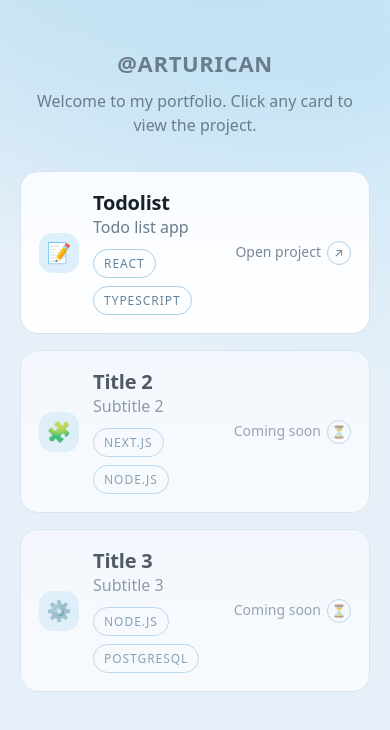
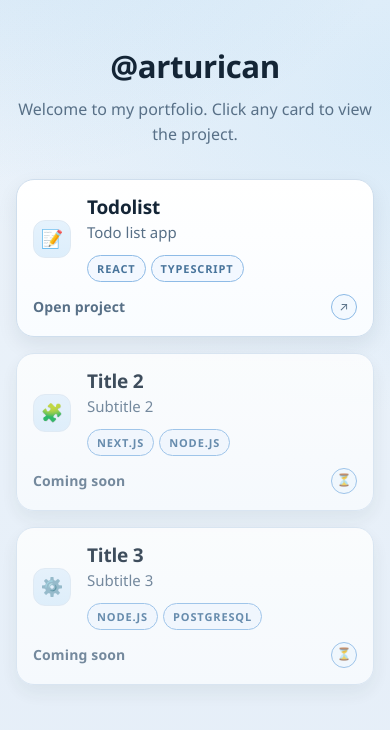
Before and after one commit to arturican/portfolio, a React (Vite) app: page / in a window 390 px wide. Shown: the top 730 px of the page. Built offline with nearby package versions, Linux system fonts and the light colour scheme.

Commit message:
fix(ui): refine card styles, fix disabled card aria-label and mobile stack wrapping

```diff
--- a/src/app/styles/base.css
+++ b/src/app/styles/base.css
@@ -9,17 +9,54 @@ body {
   height: 100%;
 }
 
+html {
+  text-size-adjust: 100%;
+}
+
 body {
   margin: 0;
-  font-family: var(--font);
-  color: var(--text);
+  min-height: 100%;
+  font-family: var(--font-body);
+  color: var(--color-text);
+  font-size: var(--font-size-md);
+  line-height: var(--line-copy);
   background:
-    radial-gradient(920px 620px at 8% -15%, rgba(34, 158, 217, 0.2), transparent 62%),
-    radial-gradient(760px 560px at 95% 8%, rgba(77, 189, 243, 0.18), transparent 60%), var(--bg);
-  line-height: 1.6;
+    radial-gradient(820px 580px at -12% -18%, rgba(12, 132, 214, 0.13), transparent 58%),
+    radial-gradient(740px 520px at 108% 10%, rgba(61, 168, 235, 0.11), transparent 64%),
+    linear-gradient(180deg, var(--color-bg) 0%, var(--color-bg-soft) 100%);
+  -webkit-font-smoothing: antialiased;
+  -moz-osx-font-smoothing: grayscale;
 }
 
 a {
-  color: inherit;
+  color: var(--color-text);
   text-decoration: none;
+  text-decoration-thickness: 1px;
+  text-underline-offset: 3px;
 }
+
+:where(h1, h2, h3, h4, h5, h6) {
+  margin: 0;
+  font-family: var(--font-heading);
+  line-height: var(--line-tight);
+}
+
+p {
+  margin: 0;
+}
+
+:focus-visible {
+  outline: 3px solid color-mix(in oklab, var(--color-focus) 76%, white);
+  outline-offset: 2px;
+}
+
+::selection {
+  color: #03121e;
+  background: color-mix(in oklab, var(--color-accent) 36%, white);
+}
+
+@media (max-width: 640px) {
+  body {
+    font-size: 15px;
+  }
+}
--- a/src/app/styles/components/project-card.css
+++ b/src/app/styles/components/project-card.css
@@ -1,60 +1,66 @@
 .card {
   position: relative;
   display: block;
+  overflow: hidden;
   cursor: pointer;
-  padding: 18px 18px;
-  border-radius: var(--radius);
-  border: 1px solid var(--border);
-  background: linear-gradient(180deg, var(--surface-2), var(--surface));
-  box-shadow: 0 0 0 rgba(0, 0, 0, 0);
+  padding: var(--space-5);
+  border-radius: var(--radius-lg);
+  border: 1px solid var(--color-border);
+  background: linear-gradient(180deg, var(--color-surface) 0%, var(--color-surface-elevated) 100%);
+  box-shadow: var(--shadow-1);
   transform: translateY(0);
   transition:
-    transform 160ms ease,
-    border-color 160ms ease,
-    background 160ms ease,
-    box-shadow 200ms ease;
+    transform var(--duration-base) var(--ease-standard),
+    border-color var(--duration-fast) var(--ease-standard),
+    box-shadow var(--duration-base) var(--ease-standard),
+    background var(--duration-base) var(--ease-standard);
 }
 
 .cardDisabled {
   cursor: not-allowed;
-  opacity: 0.72;
+  border-color: color-mix(in oklab, var(--color-border) 86%, white);
+  opacity: 0.8;
 }
 
 .card:hover {
-  transform: translateY(-1px);
-  border-color: color-mix(in oklab, var(--border) 55%, var(--accent));
-  box-shadow: var(--shadow);
-  background: linear-gradient(180deg, #ffffff, #f3f9ff);
+  transform: translateY(-2px);
+  border-color: color-mix(in oklab, var(--color-border) 50%, var(--color-accent));
+  box-shadow: var(--shadow-2);
+  background: linear-gradient(180deg, #ffffff 0%, #f7fbff 100%);
 }
 
 .card:active {
-  transform: translateY(0);
+  transform: translateY(-1px);
+  box-shadow: var(--shadow-1);
 }
 
 .cardDisabled:hover,
 .cardDisabled:active {
   transform: translateY(0);
-  border-color: var(--border);
-  box-shadow: 0 0 0 rgba(0, 0, 0, 0);
-  background: linear-gradient(180deg, var(--surface-2), var(--surface));
+  border-color: color-mix(in oklab, var(--color-border) 88%, white);
+  box-shadow: var(--shadow-1);
+  background: linear-gradient(180deg, var(--color-surface) 0%, var(--color-surface-elevated) 100%);
 }
 
 .card:focus-visible {
-  outline: 3px solid color-mix(in oklab, var(--accent) 85%, white);
-  outline-offset: 2px;
+  outline: none;
+  border-color: color-mix(in oklab, var(--color-focus) 70%, white);
+  box-shadow:
+    var(--shadow-2),
+    0 0 0 3px color-mix(in oklab, var(--color-focus) 26%, white);
 }
 
 .cardBody {
   display: flex;
   align-items: center;
   justify-content: space-between;
-  gap: 16px;
+  gap: var(--space-4);
 }
 
 .cardMain {
   display: flex;
   align-items: center;
-  gap: 14px;
+  gap: var(--space-4);
   min-width: 0;
   flex: 1 1 auto;
 }
@@ -63,11 +69,17 @@
   flex: 0 0 auto;
   width: 40px;
   height: 40px;
-  border-radius: 14px;
+  border-radius: 12px;
   display: grid;
   place-items: center;
   font-size: 20px;
-  background: rgba(34, 158, 217, 0.14);
+  background: linear-gradient(
+    180deg,
+    color-mix(in oklab, var(--color-accent-soft) 68%, white),
+    color-mix(in oklab, var(--color-accent-soft) 90%, white)
+  );
+  border: 1px solid color-mix(in oklab, var(--color-border) 68%, white);
+  transition: transform var(--duration-base) var(--ease-standard);
 }
 
 .cardText {
@@ -78,109 +90,179 @@
 
 .cardTitle {
   display: block;
-  font-size: 20px;
+  font-family: var(--font-heading);
+  font-size: var(--font-size-xl);
   font-weight: 700;
   letter-spacing: -0.01em;
-  line-height: 1.25;
+  line-height: var(--line-tight);
+  color: var(--color-text);
+  transition: color var(--duration-fast) var(--ease-standard);
 }
 
 .cardSubtitle {
-  font-size: 16px;
-  color: var(--muted);
+  display: block;
+  margin-top: 3px;
+  font-size: 15px;
+  color: var(--color-text-muted);
+  line-height: 1.4;
 }
 
 .cardBadges {
   display: flex;
-  flex-wrap: wrap;
+  flex-wrap: nowrap;
   align-items: center;
-  gap: 8px;
-  margin-top: 8px;
+  gap: 6px;
+  margin-top: var(--space-3);
   width: 100%;
+  min-width: 0;
 }
 
 .badge {
-  padding: 4px 10px;
-  border-radius: 999px;
-  border: 1px solid color-mix(in oklab, var(--border) 70%, var(--accent));
-  font-size: 12px;
+  flex: 0 1 auto;
+  padding: 4px 9px;
+  border-radius: var(--radius-pill);
+  border: 1px solid color-mix(in oklab, var(--color-border) 60%, var(--color-accent));
+  background: color-mix(in oklab, var(--color-surface-tint) 68%, white);
+  font-size: 11px;
+  font-weight: 600;
   text-transform: uppercase;
   letter-spacing: 0.08em;
-  color: color-mix(in oklab, var(--muted) 80%, var(--accent));
+  color: color-mix(in oklab, var(--color-success-muted) 80%, var(--color-accent));
   white-space: nowrap;
 }
 
 .cardMeta {
   display: flex;
   align-items: center;
-  gap: 6px;
-  font-size: 14px;
-  color: var(--muted);
+  gap: var(--space-2);
+  font-size: var(--font-size-sm);
+  color: var(--color-text-muted);
   flex: 0 0 auto;
 }
 
 .cardCta {
-  opacity: 0.85;
-  transition: opacity 160ms ease;
+  font-weight: 600;
+  letter-spacing: 0.01em;
+  opacity: 0.9;
+  transition: opacity var(--duration-fast) var(--ease-standard);
 }
 
 .cardArrow {
-  width: 24px;
-  height: 24px;
-  border-radius: 999px;
-  border: 1px solid color-mix(in oklab, var(--border) 70%, var(--accent));
+  width: 26px;
+  height: 26px;
+  border-radius: var(--radius-pill);
+  border: 1px solid color-mix(in oklab, var(--color-border) 58%, var(--color-accent));
   display: inline-flex;
   align-items: center;
   justify-content: center;
   font-size: 12px;
+  background: color-mix(in oklab, var(--color-surface-tint) 64%, white);
   transform: translateX(0);
   transition:
-    transform 160ms ease,
-    border-color 160ms ease,
-    background 160ms ease;
+    transform var(--duration-fast) var(--ease-standard),
+    border-color var(--duration-fast) var(--ease-standard),
+    background var(--duration-fast) var(--ease-standard);
 }
 
 @media (hover: hover) {
   .cardCta {
-    display: none;
+    opacity: 0;
   }
 
   .card:hover .cardCta,
   .card:focus-visible .cardCta {
-    display: inline;
+    opacity: 1;
   }
 
   .card:hover .cardArrow {
     transform: translateX(2px);
-    border-color: color-mix(in oklab, var(--border) 30%, var(--accent));
-    background: rgba(34, 158, 217, 0.12);
+    border-color: color-mix(in oklab, var(--color-border) 34%, var(--color-accent));
+    background: color-mix(in oklab, var(--color-accent-soft) 66%, white);
   }
 
   .card:hover .cardTitle {
-    color: color-mix(in oklab, var(--accent) 80%, var(--text));
-    text-decoration: underline;
-    text-underline-offset: 3px;
+    color: color-mix(in oklab, var(--color-accent) 74%, var(--color-text));
+  }
+
+  .card:hover .cardIcon {
+    transform: translateY(-1px);
   }
 
   .cardDisabled:hover .cardArrow {
     transform: translateX(0);
-    border-color: color-mix(in oklab, var(--border) 70%, var(--accent));
-    background: transparent;
+    border-color: color-mix(in oklab, var(--color-border) 58%, var(--color-accent));
+    background: color-mix(in oklab, var(--color-surface-tint) 64%, white);
   }
 
   .cardDisabled:hover .cardTitle {
-    color: var(--text);
-    text-decoration: none;
+    color: var(--color-text);
+  }
+
+  .cardDisabled:hover .cardCta {
+    opacity: 1;
   }
 }
 
 @media (hover: none) {
   .cardCta {
-    opacity: 0.9;
+    opacity: 1;
+  }
+}
+
+@media (max-width: 1080px) {
+  .card {
+    padding: var(--space-4);
+  }
+
+  .cardTitle {
+    font-size: 20px;
+  }
+}
+
+@media (max-width: 760px) {
+  .cardBadges {
+    flex-wrap: wrap;
+  }
+
+  .cardIcon {
+    width: 38px;
+    height: 38px;
+    font-size: 18px;
+  }
+
+  .cardTitle {
+    font-size: 19px;
+  }
+}
+
+@media (max-width: 480px) {
+  .cardBody {
+    flex-direction: column;
+    gap: var(--space-3);
+  }
+
+  .cardMain {
+    width: 100%;
+  }
+
+  .cardMeta {
+    width: 100%;
+    flex-direction: row;
+    justify-content: space-between;
+    align-items: center;
+  }
+
+  .cardBadges {
+    gap: 5px;
   }
 }
 
 @media (prefers-reduced-motion: reduce) {
-  .card {
+  .card,
+  .cardTitle,
+  .cardArrow,
+  .cardIcon,
+  .cardCta {
     transition: none;
   }
 }
--- a/src/app/styles/layout.css
+++ b/src/app/styles/layout.css
@@ -1,36 +1,35 @@
 .page {
-  padding: 34px 0 52px;
+  padding: var(--space-8) 0 var(--space-9);
 }
 
 .container {
-  width: min(var(--container), calc(100% - 2 * var(--gap)));
+  width: min(var(--container), calc(100% - 2 * var(--page-gutter)));
   margin-inline: auto;
 }
 
 .header {
-  padding: 12px 0 20px;
+  padding: var(--space-6) 0 var(--space-7);
   text-align: center;
 }
 
 .title {
-  margin: 0;
-  font-size: 22px;
+  font-size: var(--font-size-2xl);
   font-weight: 700;
-  letter-spacing: 0.03em;
-  text-transform: uppercase;
-  color: var(--muted);
+  letter-spacing: -0.015em;
+  text-transform: none;
+  color: var(--color-text);
 }
 
 .subtitle {
-  margin: 8px auto 0;
-  max-width: 720px;
-  font-size: 16px;
-  color: var(--muted);
-  line-height: 1.5;
+  margin: var(--space-3) auto 0;
+  max-width: 62ch;
+  font-size: var(--font-size-md);
+  color: var(--color-text-muted);
+  line-height: var(--line-copy);
 }
 
 .section {
-  margin-top: 14px;
+  margin-top: var(--space-4);
 }
 
 .grid {
@@ -38,10 +37,57 @@
   padding: 0;
   margin: 0;
   display: grid;
-  grid-template-columns: repeat(auto-fit, minmax(240px, 1fr));
-  gap: 16px;
+  grid-template-columns: repeat(2, minmax(0, 1fr));
+  gap: var(--space-5);
 }
 
 .item {
   margin: 0;
 }
+
+@media (max-width: 1080px) {
+  .page {
+    padding-top: var(--space-7);
+  }
+
+  .subtitle {
+    font-size: var(--font-size-md);
+  }
+}
+
+@media (max-width: 760px) {
+  .header {
+    text-align: center;
+    padding-top: var(--space-4);
+    padding-bottom: var(--space-6);
+  }
+
+  .title {
+    font-size: clamp(24px, 8vw, 32px);
+  }
+
+  .subtitle {
+    margin-inline: auto;
+  }
+
+  .section {
+    margin-top: var(--space-2);
+  }
+
+  .grid {
+    grid-template-columns: minmax(0, 1fr);
+    gap: var(--space-4);
+  }
+}
+
+@media (min-width: 1400px) {
+  .page {
+    padding-top: 54px;
+    padding-bottom: 64px;
+  }
+
+  .grid {
+    grid-template-columns: repeat(3, minmax(0, 1fr));
+    gap: var(--space-6);
+  }
+}
--- a/src/entities/project/ui/ProjectCard.tsx
+++ b/src/entities/project/ui/ProjectCard.tsx
@@ -24,7 +24,7 @@ export const ProjectCard = ({ project }: ProjectCardProps) => {
           <span className="cardSubtitle">{project.subtitle}</span>
 
           {stack.length > 0 ? (
-            <div className="cardBadges">
+            <div className="cardBadges" aria-label={`Stack: ${stack.join(", ")}`}>
               {stack.map((tech, index) => (
                 <span className="badge" key={`${project.id}-${tech}-${index}`}>
                   {tech}
@@ -59,7 +59,7 @@ export const ProjectCard = ({ project }: ProjectCardProps) => {
       ) : (
         <article
           className="card cardDisabled"
-          aria-label={`Open project: ${project.title} (coming soon)`}
+          aria-label={`Project unavailable: ${project.title} (coming soon)`}
         >
           {cardBody}
         </article>
```
Also changed, not shown: src/app/styles/tokens.css (+55 -26 lines), 1 other file (tests, documents, lock files or other folders).
